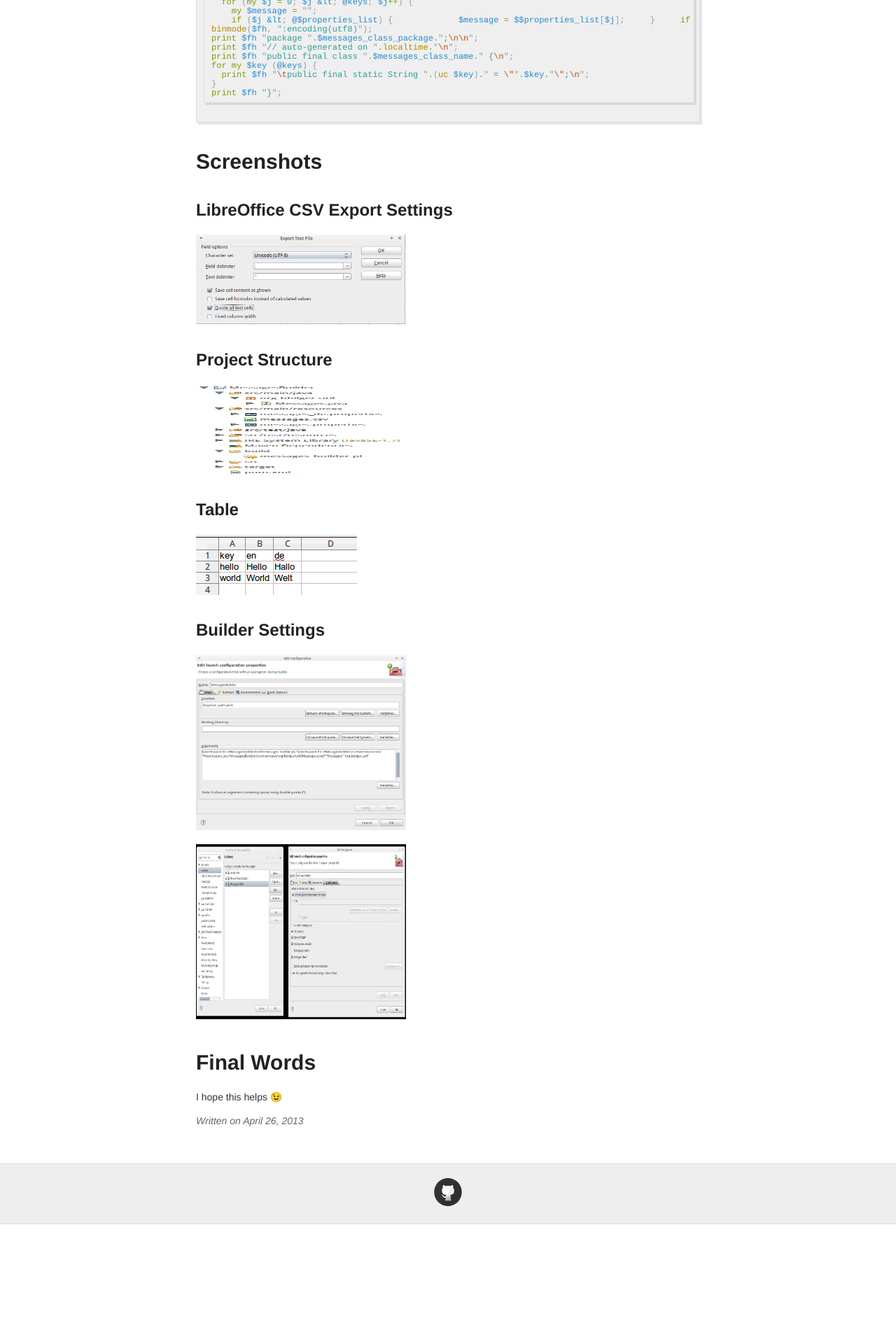
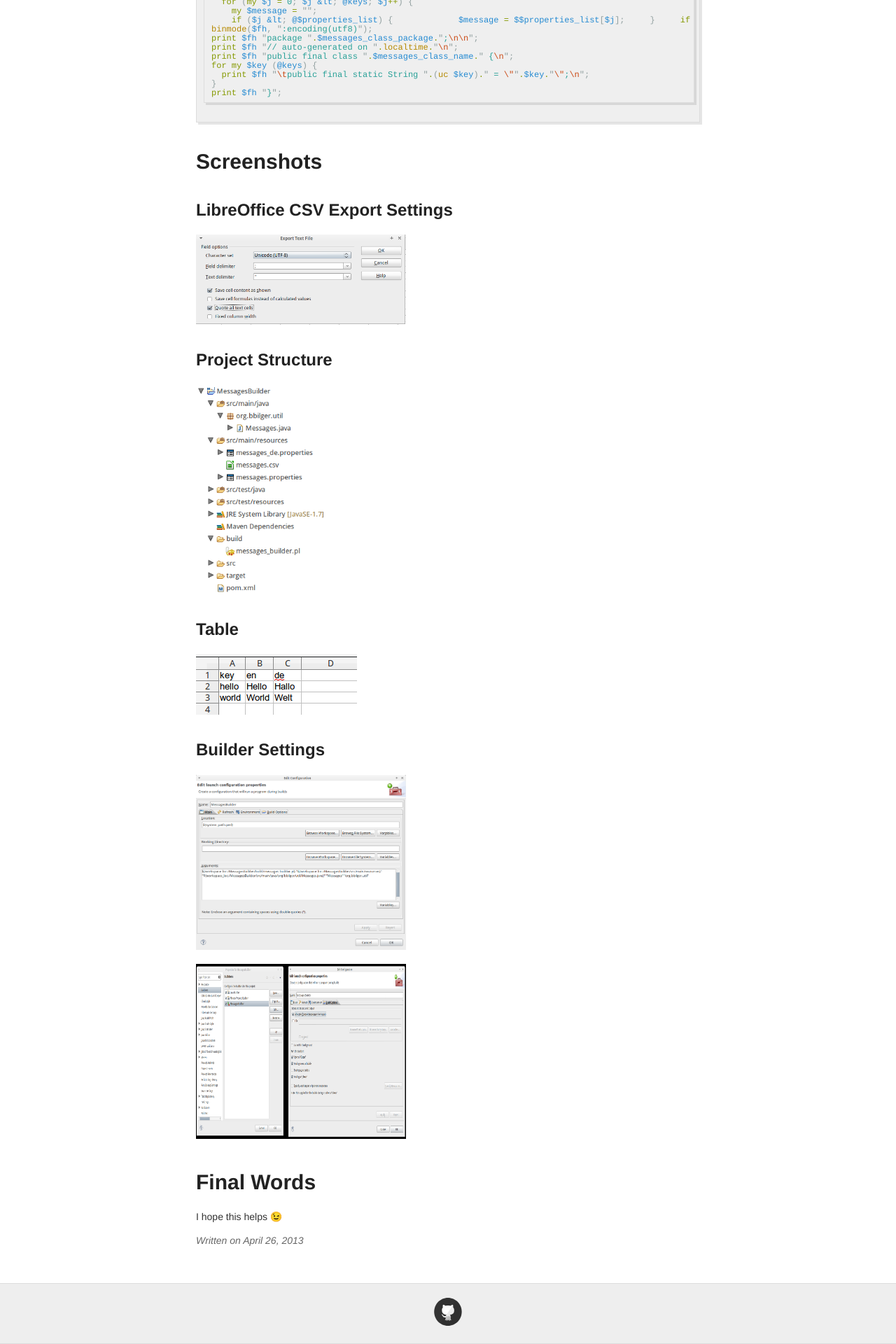
Before and after one commit to bbilger/yabapal, a Jekyll site: the page built from _posts/2013-04-26-generate-messages-properties-and-messages_xx-properties-from-csv.md, in a window 1280 px wide. Shown: the part 3787-5707 px from the top of the page at 70% size. Built offline with Jekyll 4.4.1, drawn with Linux system fonts in a browser that asks for light colours; before the commit the page ends 5536 px from its top, so only the background shows below that.

Commit message:
fix image sizes

```diff
--- a/_posts/2013-04-26-generate-messages-properties-and-messages_xx-properties-from-csv.md
+++ b/_posts/2013-04-26-generate-messages-properties-and-messages_xx-properties-from-csv.md
@@ -201,7 +201,7 @@ print $fh "}";
 
 ## Project Structure
 
-[<img width="300" height="129" alt="project structure" src="{{ site.baseurl }}/images/posts/2013/04/project_structure.png"/>]({{ site.baseurl }}/images/posts/2013/04/project_structure.png)
+[<img width="188" height="300" alt="project structure" src="{{ site.baseurl }}/images/posts/2013/04/project_structure.png"/>]({{ site.baseurl }}/images/posts/2013/04/project_structure.png)
 
 ## Table
 
```
